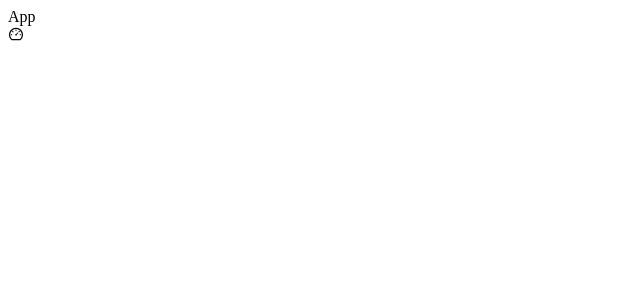
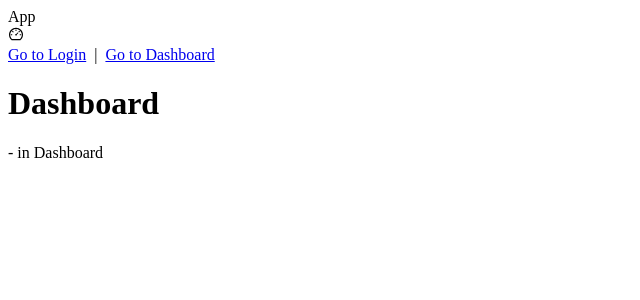
Before and after one commit to JacobShi777/petal-vue3-lite, a Vue app: page / in a window 1280 px wide. Shown: the top 300 px of the page, without its empty margins (0-640 px from the left). Built offline with nearby package versions, Linux system fonts and the light colour scheme.

Commit message:
chore: Vue Router与Pinia

```diff
--- a/package.json
+++ b/package.json
@@ -27,6 +27,9 @@
     "vite-plugin-svg-icons": "^2.0.1"
   },
   "dependencies": {
-    "vue": "^3.4.31"
+    "pinia": "^2.1.7",
+    "pinia-plugin-persistedstate": "^3.2.1",
+    "vue": "^3.4.31",
+    "vue-router": "^4.4.0"
   }
 }
--- a/src/App.vue
+++ b/src/App.vue
@@ -1,9 +1,17 @@
-<script lang="ts" setup></script>
+<script lang="ts" setup>
+import 'vue-router'
+</script>
 
 <template>
   <div>
     <div>App</div>
     <svg-icon name="dashboard" />
+    <nav>
+      <router-link to="/login">Go to Login</router-link>
+      &nbsp;|&nbsp;
+      <router-link to="/">Go to Dashboard</router-link>
+    </nav>
+    <router-view />
   </div>
 </template>
 
--- a/src/main.ts
+++ b/src/main.ts
@@ -4,10 +4,16 @@ import { createApp } from 'vue'
 import App from './App.vue'
 import 'virtual:svg-icons-register'
 import SvgIcon from '@/components/SvgIcon/index.vue'
+import router from '@/router'
+import store from '@/store'
 
 // 使用createApp创建Vue应用实例，并传入根组件App
 const app = createApp(App)
 // 全局注册SvgIcon组件
 app.component('SvgIcon', SvgIcon)
+// 将router实例挂载到Vue应用实例上
+app.use(router)
+// 将store实例挂载到Vue应用实例上
+app.use(store)
 // 将Vue应用实例挂载到id为'app'的DOM元素上
 app.mount('#app')
--- /dev/null
+++ b/src/store/index.ts
@@ -0,0 +1,7 @@
+import { createPinia } from 'pinia'
+import piniaPluginPersistedstate from 'pinia-plugin-persistedstate'
+
+const store = createPinia()
+store.use(piniaPluginPersistedstate)
+
+export default store
--- /dev/null
+++ b/src/store/user.ts
@@ -0,0 +1,22 @@
+import { defineStore } from 'pinia'
+import { ref } from 'vue'
+
+export const useUserStore = defineStore(
+  'user',
+  () => {
+    const token = ref<string>('')
+
+    const setToken = (newToken: string) => {
+      token.value = newToken
+      localStorage.setItem('token', newToken)
+    }
+
+    return {
+      token,
+      setToken,
+    }
+  },
+  {
+    persist: true,
+  },
+)
--- /dev/null
+++ b/src/views/dashboard/index.vue
@@ -0,0 +1,13 @@
+<script lang="ts" setup>
+import { useUserStore } from '@/store/user'
+const userStore = useUserStore()
+</script>
+
+<template>
+  <div>
+    <h1>Dashboard</h1>
+    {{ userStore.token || '-' }} in Dashboard
+  </div>
+</template>
+
+<style lang="scss" scoped></style>
--- /dev/null
+++ b/src/views/login/index.vue
@@ -0,0 +1,14 @@
+<script lang="ts" setup>
+import { useUserStore } from '@/store/user'
+const userStore = useUserStore()
+</script>
+
+<template>
+  <div>
+    <h1>Login</h1>
+    <button @click="userStore.setToken('12345')">设置Token</button>
+    {{ userStore.token || '-' }} in Login
+  </div>
+</template>
+
+<style lang="scss" scoped></style>
```
Also changed, not shown: src/router/index.ts (added, +19 -0 lines), 1 other file (tests, documents, lock files or other folders).
